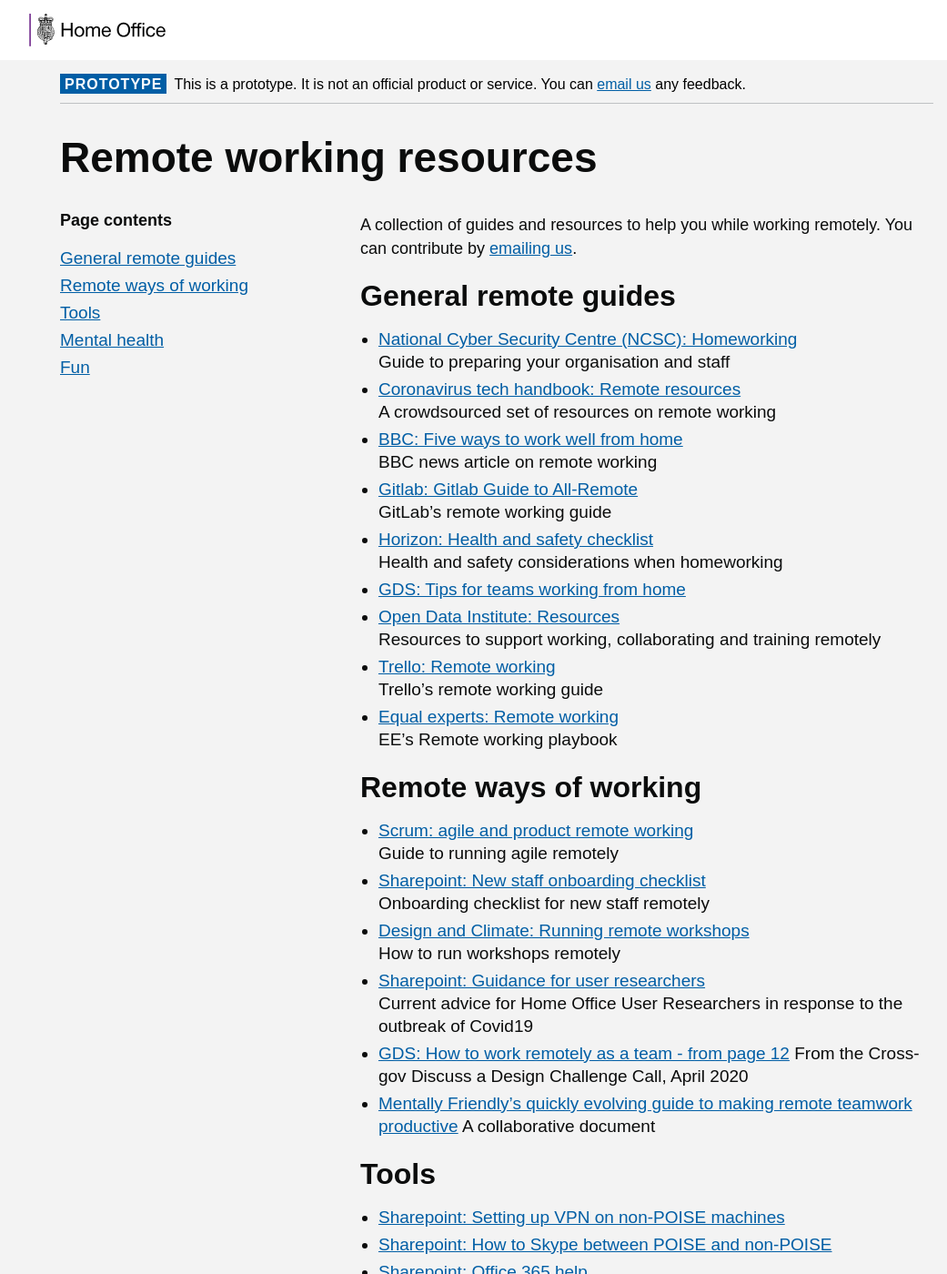
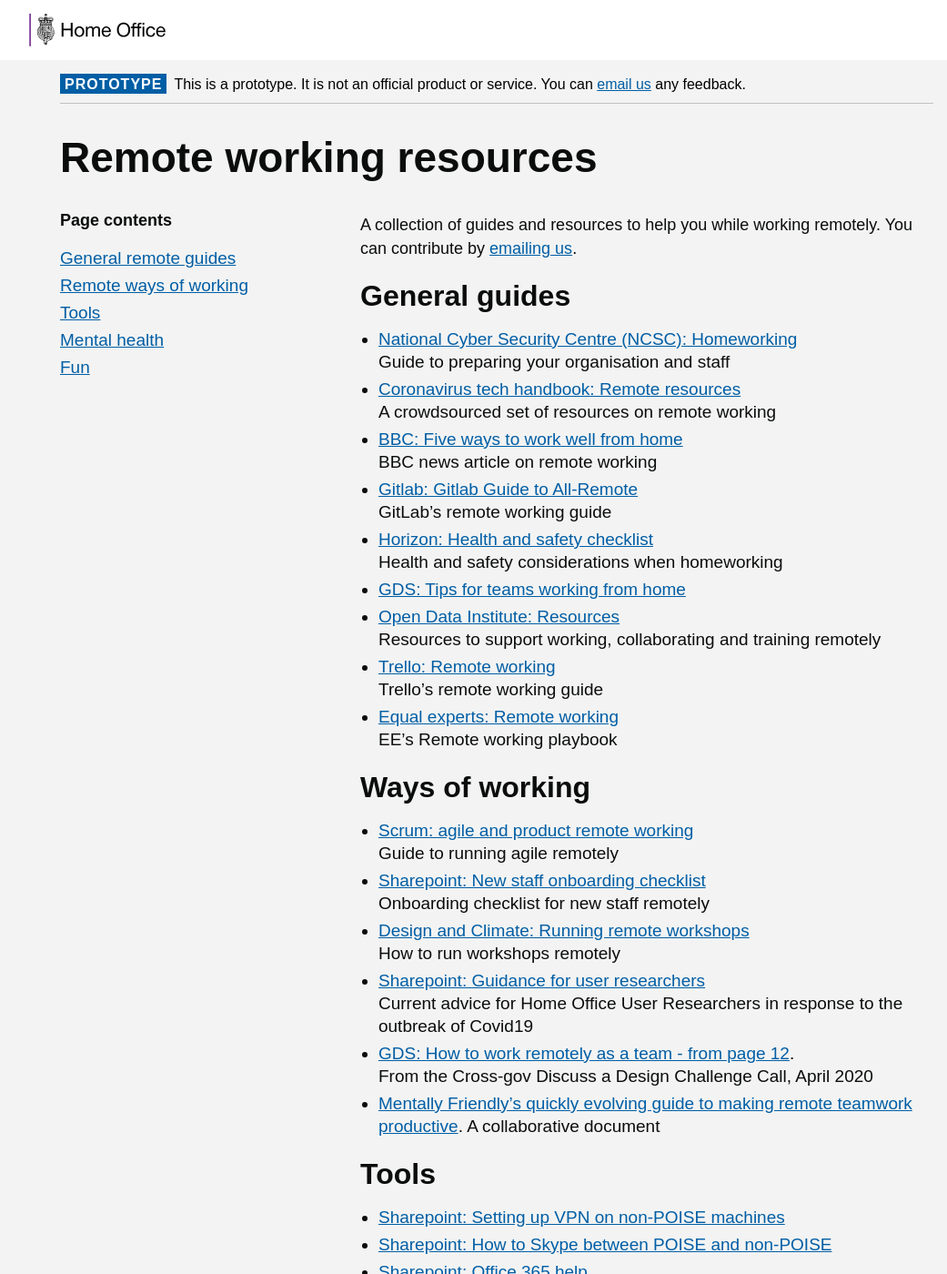
Before and after one commit to UKHomeOffice/playbook, a Jekyll site: the page built from index.md, in a window 1280 px wide and 1400 px high. Shown: the whole window at 91% size, without its empty margins (94-1135 px from the left). Built offline with Jekyll 4.4.1, drawn with Linux system fonts in a browser that asks for light colours; nearby versions of some CDN libraries; some web fonts are replaced; the repository's description, which GitHub fills in, is left out.

Commit message:
Headings

```diff
--- a/index.md
+++ b/index.md
@@ -7,7 +7,7 @@
 
 A collection of guides and resources to help you while working remotely. You can contribute by <a href="mailto:remoteworking@digital.homeoffice.gov.uk>">emailing us</a>.
 
-## General remote guides
+## General guides
 - [National Cyber Security Centre (NCSC): Homeworking](https://www.ncsc.gov.uk/guidance/home-working)
 Guide to preparing your organisation and staff
 - [Coronavirus tech handbook: Remote resources](https://coronavirustechhandbook.com/remote)
@@ -26,7 +26,7 @@
 - [Equal experts: Remote working](https://remote-working.playbook.ee/)
 EE's Remote working playbook
 
-## Remote ways of working
+## Ways of working
 - [Scrum: agile and product remote working](
 https://www.scrum.org/index.php/resources/blog/remote-agile-part-1-practices-tools-scrum-masters-agile-coaches-and-product-owners)
 Guide to running agile remotely
@@ -36,9 +36,9 @@
 How to run workshops remotely
 - [Sharepoint: Guidance for user researchers](https://homeofficegovuk.sharepoint.com/:w:/r/teams/HomeOfficeDigital/User%20Research%20and%20Design/userresearch/_layouts/15/Doc.aspx?sourcedoc=%7BDA638554-939C-479D-B26A-9A9ECE58DB0A%7D&file=COVID-19%20Guidance%20v2.0%20(17th%20March).docx&action=default&mobileredirect=true&DefaultItemOpen=1)
 Current advice for Home Office User Researchers in response to the outbreak of Covid19
-- [GDS: How to work remotely as a team - from page 12](https://drive.google.com/file/d/1AH1wpwbUBsW0Y811a8OVTc9VO_eGhEt4/view)
+- [GDS: How to work remotely as a team - from page 12](https://drive.google.com/file/d/1AH1wpwbUBsW0Y811a8OVTc9VO_eGhEt4/view).
 From the Cross-gov Discuss a Design Challenge Call, April 2020
-- [Mentally Friendly’s quickly evolving guide to making remote teamwork productive](https://docs.google.com/presentation/d/1BP80GNg-rUkYUu-ZszwK6U3Dr65qvw70aXispH-EcQ8/edit#slide=id.g72e7cebf42_63_0)
+- [Mentally Friendly’s quickly evolving guide to making remote teamwork productive](https://docs.google.com/presentation/d/1BP80GNg-rUkYUu-ZszwK6U3Dr65qvw70aXispH-EcQ8/edit#slide=id.g72e7cebf42_63_0).
 A collaborative document
 
 ## Tools
```
